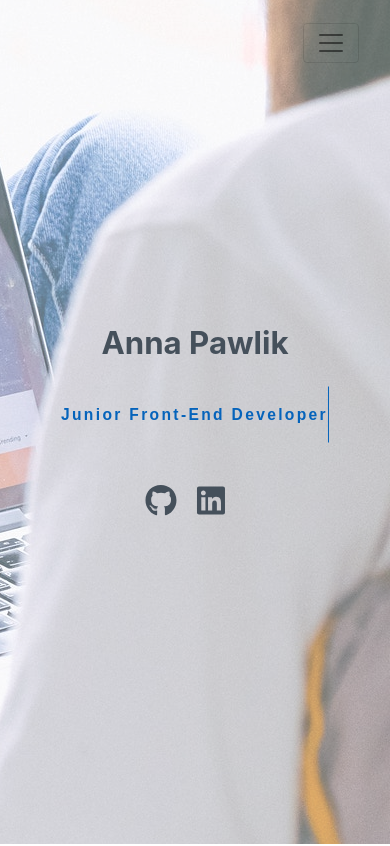
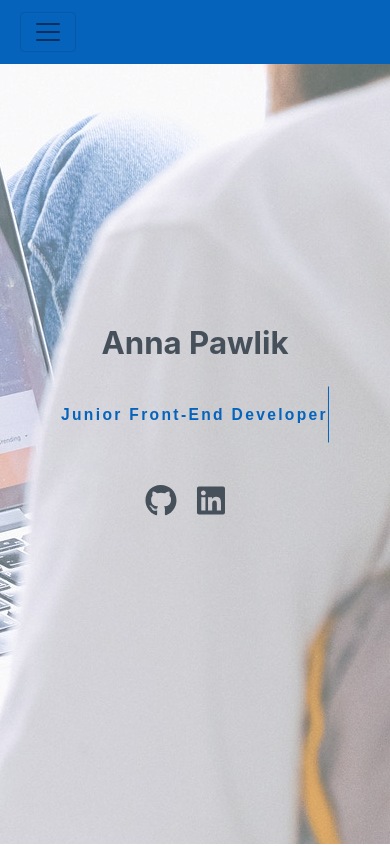
Before and after one commit to AnnaPawlik/Portfolio, a React (Create React App) app in the folder client/: page / in a window 390 px wide. Shown: the top 846 px of the page. Built offline with nearby package versions, Linux system fonts and the light colour scheme.

Commit message:
Add responive navbar

```diff
--- a/client/src/components/common/SectionTitle/SectionTitle.scss
+++ b/client/src/components/common/SectionTitle/SectionTitle.scss
@@ -1,5 +1,5 @@
 .section-title {
-    padding-bottom: 30px;
+    padding: 30px 0;
     font-size: 32px;
     font-weight: bold;
     margin-bottom: 60px;
--- a/client/src/components/features/Navbar/Navbar.js
+++ b/client/src/components/features/Navbar/Navbar.js
@@ -14,19 +14,19 @@ const NavBar = (props) => {
   const toggleNavbar = () => setCollapsed(!collapsed);
 
   return (
-    <nav className="nav-menu">
+    <nav className="nav-menu d-flex">
       <Navbar className="navbar-desktop">
-        <Nav navbar className="navbar navbar-links">
+        <Nav navbar className="navbar navbar-links d-flex flex-column align-items-start">
             <div>
                 <NavLink href="#home" className="link">
                     <FontAwesomeIcon className="icon" icon={faHome} />
-                    <span> Strona główna</span>
+                    <span>Start</span>
                 </NavLink>
             </div>
             <div>
                 <NavLink href="#about" className="link">
                     <FontAwesomeIcon className="icon" icon={faUser} />
-                    <span>O mnie</span>
+                    <span>O</span><span className="ml-1 ">mnie</span>
                 </NavLink>
             </div>
             <div>
@@ -49,10 +49,10 @@ const NavBar = (props) => {
             </div>
         </Nav>
       </Navbar>
-      <div className="navbar-mobile">
-        <Navbar color="faded" light className="mobile">
+      <div className="navbar-mobile text-uppercase text-center p-1">
+        <Navbar color="faded" light className="vw-100">
           <NavbarToggler onClick={toggleNavbar} />
-          <Collapse isOpen={!collapsed} navbar>
+          <Collapse isOpen={!collapsed} navbar >
             <Nav navbar>
               <NavItem>
                 <NavLink href="#home">Strona główna</NavLink>
--- a/client/src/components/features/Navbar/Navbar.scss
+++ b/client/src/components/features/Navbar/Navbar.scss
@@ -1,16 +1,11 @@
 @import '../../../styles/mixins';
 
 .nav-menu {
-    display: flex;
     justify-self: flex-start;
     position: fixed;
     width: 30%;
     z-index: 9999;
-
     .navbar-links {
-        display: flex;
-        flex-direction: column;
-        align-items: flex-start;
 
         .icon {
             font-size: 22px;
@@ -24,17 +19,15 @@
                 width:100%;
 
                 span {
-                    display: block;
+                    display: inline-block;
                     margin-left: 15px;
                 }
             }
 
             span {
                 display: none;
-
             }
         }
-
     }
 
     .navbar-mobile {
@@ -44,30 +37,37 @@
 
 @media (max-width: 768px) {
     .nav-menu {
+        position: absolute;
+        top: 0;
+        right: 0;
+        width: 100vw;
+        background-color: #0563bb;
 
         .navbar-desktop {
             display: none;
         }
 
-        .mobile {
+        .navbar-mobile {
+            top:0;
+            right: 0;
             display: block;
-        }
-
-        .navbar-mobile {
-            display: block;
-            position: fixed;
-            right: 15px;
-            top: 15px;
             z-index: 9998;
-            border: 0;
-            background: none;
-            font-size: 24px;
+            font-size: 1.5rem;
             transition: all 0.4s;
             outline: none !important;
-            line-height: 1;
             cursor: pointer;
-            text-align: right;
+            overflow: hidden;
 
+            .navbar-nav {
+                background-color: #0563bb;
+                height: 100vh;
+                display: flex;
+                justify-content: center;
+
+                .nav-link {
+                    color: #fff;
+                }
+            }
         }
     }
 }
```
